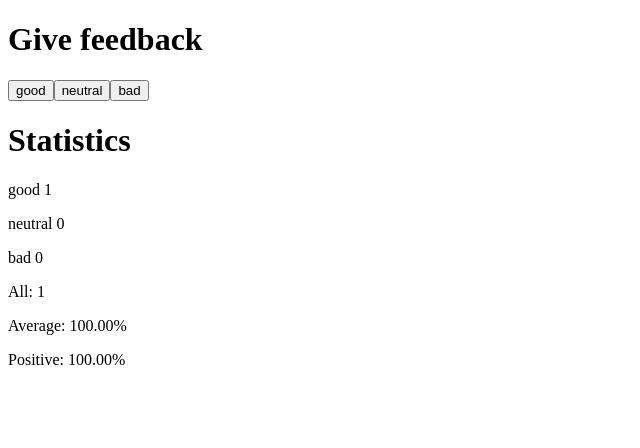
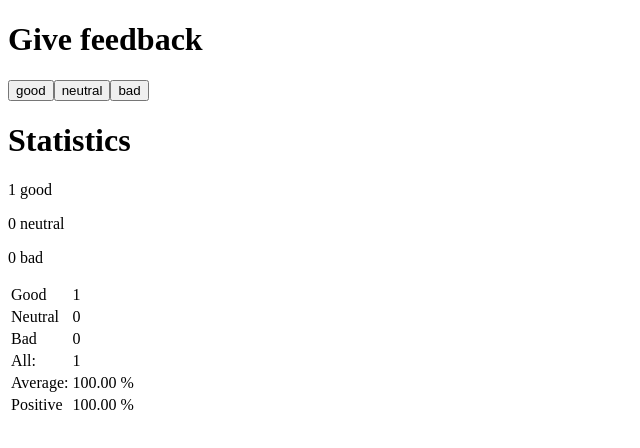
Before and after one commit to Ruben-MG/bootcamp, a React (Create React App) app in the folder part1/: page / in a window 1280 px wide. Both pictures are taken after a click on the button "good". Shown: the top 448 px of the page, without its empty margins (0-640 px from the left). Built offline with nearby package versions, Linux system fonts and the light colour scheme.

Commit message:
Ejercicios 1.8-1.9-1.10-1.11

```diff
--- a/part1/src/App.js
+++ b/part1/src/App.js
@@ -1,56 +1,85 @@
-import { useState } from 'react'
+import { useState } from "react";
+
+const StatisticLine = ({ value, text }) => (
+  <p>
+    {value} {text}
+  </p>
+);
+
+const ButtonCounter = ({ onClick, text }) => (
+  <button onClick={onClick}>{text}</button>
+);
+
+const AllCounters = ({ good, neutral, bad }) => {
+  var total = good + neutral + bad;
+  var average = (((good - bad) / total) * 100).toFixed(2);
+  var positive = ((good / total) * 100).toFixed(2);
+  return total === 0 ? (
+    <p>We don't have any statistics yet</p>
+  ) : (
+    <div>
+      <table>
+        <tbody>
+          <tr>
+            <td>Good</td>
+            <td>{good}</td>
+          </tr>
+          <tr>
+            <td>Neutral</td>
+            <td>{neutral}</td>
+          </tr>
+          <tr>
+            <td>Bad</td>
+            <td>{bad}</td>
+          </tr>
+          <tr>
+            <td>All: </td>
+            <td>{total}</td>
+          </tr>
+          <tr>
+            <td>Average: </td>
+            <td>{average} %</td>
+          </tr>
+          <tr>
+            <td>Positive</td>
+            <td>{positive} %</td>
+          </tr>
+        </tbody>
+      </table>
+    </div>
+  );
+};
+
+const Print = () => {
+  return (
+    <div>
+      <table>
+        <tr>
+          <td></td>
+        </tr>
+      </table>
+    </div>
+  );
+};
 
 const App = () => {
-  const [good, setGood] = useState(0)
-  const [neutral, setNeutral] = useState(0)
-  const [bad, setBad] = useState(0)
-
-  const IncrementGood = () =>setGood(good +1)
-  const IncrementNeutral = () =>setNeutral(neutral +1)
-  const IncrementBad = () =>setBad(bad +1)
-
-  const ButtonCounter = () => {
-    return(
-      <div>
-        <button onClick={IncrementGood}>good</button>
-        <button onClick={IncrementNeutral}>neutral</button>
-        <button onClick={IncrementBad}>bad</button>
-      </div>
-    )
-  }
-
-  const PrintCounter = () => {
-      return (
-      <div>
-        <p>good {good}</p>
-        <p>neutral {neutral}</p>
-        <p>bad {bad}</p>
-      </div>)
-  }
-
-  const PrintAllCounter = () => {
-
-    var total = good+neutral+bad
-    var average = ((good-bad)/total)*100
-    var positive = (good/total)*100
-    return (
-      <div>
-        <p>All: {total}</p>
-        <p>Average: {average.toFixed(2)}%</p>
-        <p>Positive: {positive.toFixed(2)}%</p>
-      </div>
-    )
-  }
+  const [good, setGood] = useState(0);
+  const [neutral, setNeutral] = useState(0);
+  const [bad, setBad] = useState(0);
 
   return (
     <div>
       <h1>Give feedback</h1>
-      <ButtonCounter/>
+      <ButtonCounter text="good" onClick={() => setGood(good + 1)} />
+      <ButtonCounter text="neutral" onClick={() => setNeutral(neutral + 1)} />
+      <ButtonCounter text="bad" onClick={() => setBad(bad + 1)} />
       <h1>Statistics</h1>
-      <PrintCounter/>
-      <PrintAllCounter/>
+      <StatisticLine text="good" value={good} />
+      <StatisticLine text="neutral" value={neutral} />
+      <StatisticLine text="bad" value={bad} />
+      <AllCounters good={good} neutral={neutral} bad={bad} />
     </div>
-  )
-}
+  );
+};
 
-export default App
+export default App;
```
